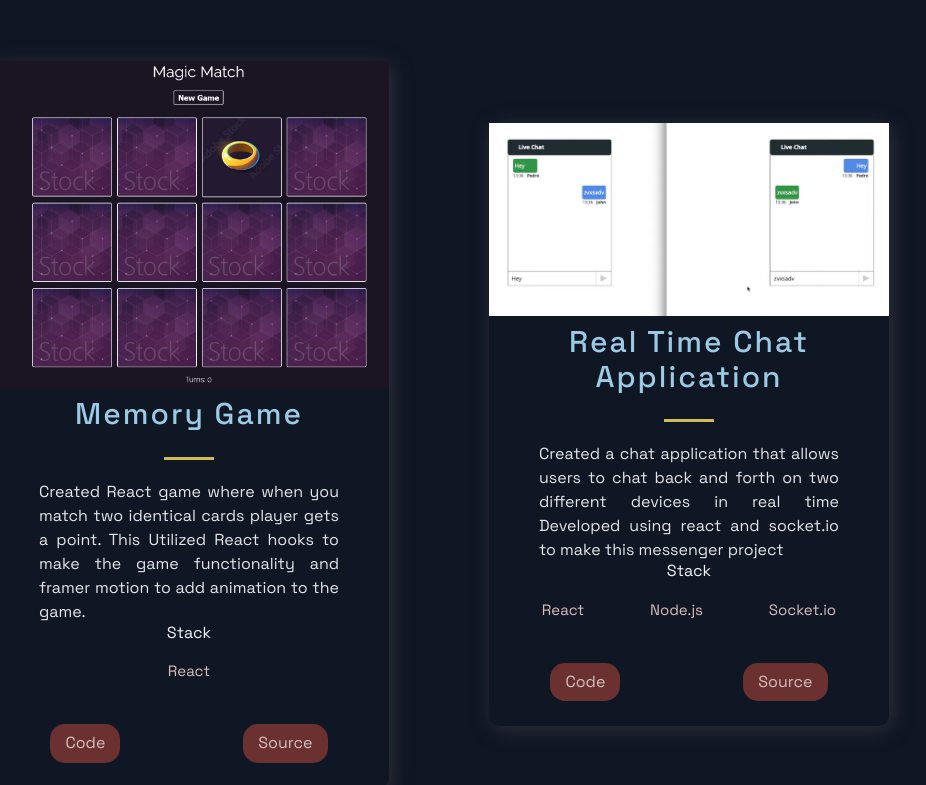
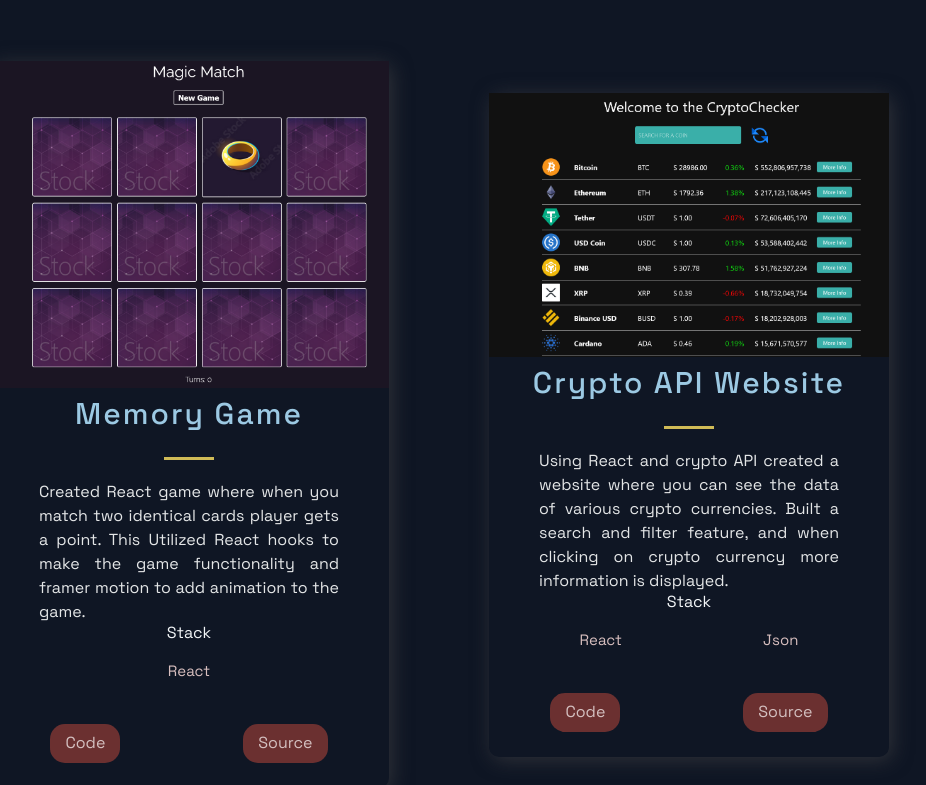
Before and after one commit to AhmedWaly0000/Ahmed-s-Portfolio-Website, a Next.js app: page / in a window 1280 px wide. Shown: the part 775-1560 px from the top of the page, without its empty margins (201-1127 px from the left). Built offline with nearby package versions, Linux system fonts and the light colour scheme.

Commit message:
updated changes

```diff
--- a/src/constants/constants.js
+++ b/src/constants/constants.js
@@ -8,15 +8,7 @@
     visit: 'https://github.com/AhmedWaly0000/memorygame',
     id: 0,
   },
-  {
-    title: 'Real Time Chat Application',
-    description:"    Created a chat application that allows users to chat back and forth on two different devices in real time Developed using react and socket.io to make this messenger project",
-    image: '/images/chatapp.png',
-    tags: ['React', 'Node.js', 'Socket.io'],
-    source: 'https://github.com/AhmedWaly0000/Real-Time-chat-app-Socket.io',
-    visit: 'https://github.com/AhmedWaly0000/Real-Time-chat-app-Socket.io',
-    id: 1,
-  },
+
   {
     title: 'Crypto API Website',
     description: "Using React and crypto API created a website where you can see the data of various crypto currencies. Built a search and filter feature, and when clicking on crypto currency more information is displayed.",
@@ -24,7 +16,7 @@
       tags: ['React', 'Json'],
     source: 'https://crypto-api-website-ahmed.herokuapp.com/',
     visit: 'https://github.com/AhmedWaly0000/crypto-api-website',
-    id: 2,
+    id: 1,
   },
   {
     title: 'Tic Tac Toe Game',
@@ -33,26 +25,8 @@
     tags: ['React'],
     source: 'https://ahmedwaly0000.github.io/tictactoeGAME/',
     visit: 'https://github.com/AhmedWaly0000/tictactoeGAME',
-    id: 3,
-  },
-  {
-    title: 'Auto Repair Shop Website/Mobile Redesign',
-    description: "Redesigned  website/mobile for  auto repair shop. Multiple iterations of redesign through feedback from owner and from user testing. Facilitated highly functional prototype with animation using Figma.",
-    image: '/images/autorepair.png',
-    tags: ['Figma', 'Wireframe/Prototype', 'User Testing'],
-    source: 'https://www.figma.com/proto/i7KVKvTNk2ALjqWMhestR8/Final-Redesign?node-id=16%3A6570&starting-point-node-id=16%3A6570',
-    visit: 'https://www.figma.com/proto/i7KVKvTNk2ALjqWMhestR8/Final-Redesign?node-id=16%3A6570&starting-point-node-id=16%3A6570',
-    id: 4,
-  },
-  {
-    title: 'Canvas Website Redesign',
-    description: "Redesigned the canvas calendar through multiple iterations of user testing. Generated highly functional prototype with animations using Figma.",
-    image: '/images/capturecanvas.png',
-    tags: ['Figma', 'Wireframe/Prototype', 'User Testing'],
-    source: 'https://www.figma.com/proto/GNWz7RlTKWxXlbSKvfGWT7/Canvas-LMS-Prototypes?node-id=447948%3A2839&scaling=min-zoom&page-id=77%3A432&starting-point-node-id=447948%3A2839',
-    visit: 'https://www.figma.com/proto/GNWz7RlTKWxXlbSKvfGWT7/Canvas-LMS-Prototypes?node-id=447948%3A2839&scaling=min-zoom&page-id=77%3A432&starting-point-node-id=447948%3A2839',
-    id: 4,
-  },
+    id: 2,
+  }
 ];
 
 
```
